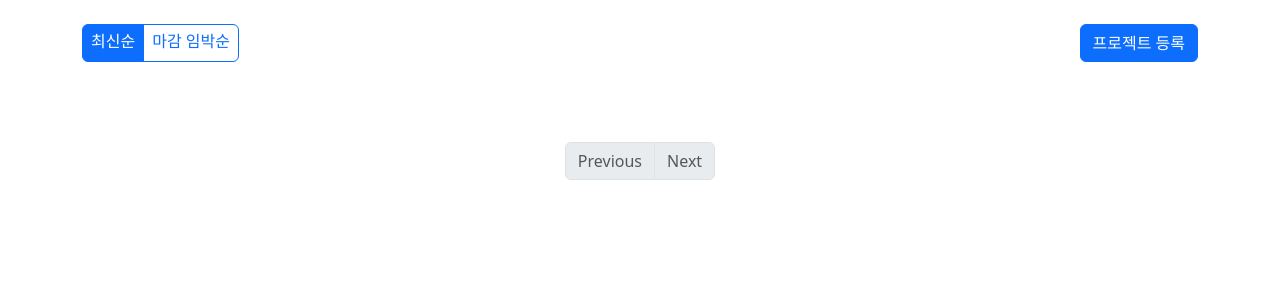
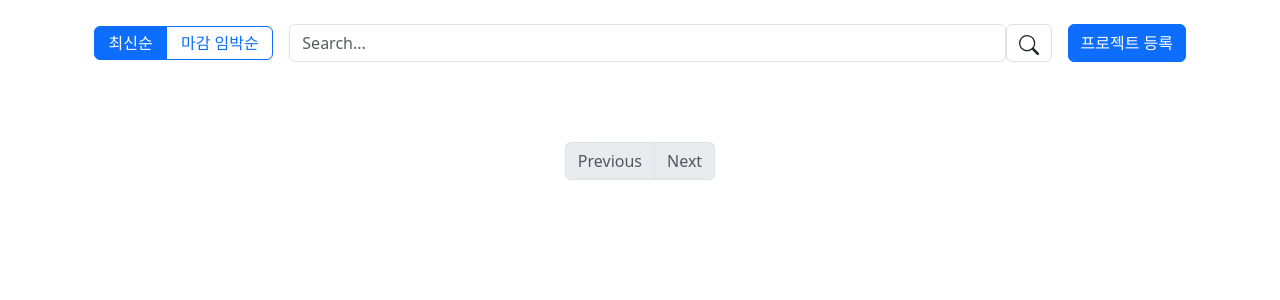
Before and after one commit to YangSiJun528/jungle-mini-project, a Flask app: page / in a window 1280 px wide. Shown: the part 97-397 px from the top of the page. Run offline with Flask 3, Linux system fonts and the light colour scheme; data that the repository does not hold is empty.

Commit message:
feat: 검색 조회 기능만 추가

```diff
--- a/templates/index.html
+++ b/templates/index.html
@@ -2,21 +2,43 @@
 
 {% block content %}
 <div class="container mb-5 p-0">
-    <div id="utility-bar" class="d-flex justify-content-between">
+    <!-- TODO: form -->
+    <div class="container-fluid d-grid gap-3 align-items-center" style="grid-template-columns: 1fr 5fr;">
         <div class="btn-group" role="group" aria-label="Basic radio toggle button group">
             {% set sort_mode = request.args.get("sort_mode") %}
-            <input type="radio" class="btn-check" name="btnradio" id="sort-latest" autocomplete="on" {% if (sort_mode == 'latest') or (sort_mode == None) %}checked{% endif %}>
+            <input type="radio" class="btn-check" name="btnradio" id="sort-latest" autocomplete="on" {% if
+                (sort_mode=='latest' ) or (sort_mode==None) %}checked{% endif %}>
             <label class="btn btn-outline-primary p-0" for="sort-latest">
-                <a class="d-block text-decoration-none text-reset px-2 py-1 text-center align-middle" href="{{ modify_query(sort_mode='latest') }}">최신순</a>
+                <a class="d-block text-decoration-none text-reset px-2 py-1 text-center align-middle"
+                    href="{{ modify_query(sort_mode='latest') }}">최신순</a>
             </label>
 
-            <input type="radio" class="btn-check" name="btnradio" id="sort-deadline" autocomplete="on" {% if sort_mode == 'deadline' %}checked{% endif %}>
+            <input type="radio" class="btn-check" name="btnradio" id="sort-deadline" autocomplete="on" {% if
+                sort_mode=='deadline' %}checked{% endif %}>
             <label class="btn btn-outline-primary p-0" for="sort-deadline">
-                <a class="d-block text-decoration-none text-reset px-2 py-1 text-center align-middle" href="{{ modify_query(sort_mode='deadline') }}">마감 임박순</a>
+                <a class="d-block text-decoration-none text-reset px-2 py-1 text-center align-middle"
+                    href="{{ modify_query(sort_mode='deadline') }}">마감 임박순</a>
             </label>
         </div>
 
-        <a href="#" class="btn btn-primary">프로젝트 등록</a>
+        <div class="d-flex align-items-center">
+            <div class="d-flex align-items-center position-relative w-100 me-3">
+                <input id="search-input" name="keyword" type="search" class="form-control" placeholder="Search..."
+                    aria-label="Search">
+                <button class="btn bg-white border" id="button-addon2" type="button" onclick="search()">
+                    <svg class="bi bi-search" fill="currentColor" height="20" viewBox="0 0 16 16" width="20"
+                        xmlns="http://www.w3.org/2000/svg">
+                        <path
+                            d="M11.742 10.344a6.5 6.5 0 1 0-1.397 1.398h-.001c.03.04.062.078.098.115l3.85 3.85a1 1 0 0 0 1.415-1.414l-3.85-3.85a1.007 1.007 0 0 0-.115-.1zM12 6.5a5.5 5.5 0 1 1-11 0 5.5 5.5 0 0 1 11 0z">
+                        </path>
+                    </svg>
+                </button>
+            </div>
+
+            <div class="flex-shrink-0 dropdown">
+                <a href="/projects/new" class="btn btn-primary">프로젝트 등록</a>
+            </div>
+        </div>
     </div>
 </div>
 
@@ -45,21 +67,35 @@
         </li>
 
         {% for cur_page in range(pagination_info.block_start, pagination_info.block_end + 1) %}
-            {% if cur_page <= pagination_info.last_page_num %}
-                <li class="page-item {% if cur_page == pagination_info.page %}active{% endif %}">
-                    <a class="page-link" href="{{ modify_query(page=cur_page) }}" {% if cur_page == pagination_info.page %}aria-current="page"{% endif %}>{{ cur_page }}</a>
-                </li>
+        {% if cur_page <= pagination_info.last_page_num %} <li
+            class="page-item {% if cur_page == pagination_info.page %}active{% endif %}">
+            <a class="page-link" href="{{ modify_query(page=cur_page) }}" {% if cur_page==pagination_info.page
+                %}aria-current="page" {% endif %}>{{ cur_page }}</a>
+            </li>
             {% endif %}
-        {% endfor %}
+            {% endfor %}
 
-        <li class="page-item {% if pagination_info.block_end >= pagination_info.last_page_num%}disabled{% endif %}">
-            <a class="page-link" href="#">Next</a>
-        </li>
+            <li class="page-item {% if pagination_info.block_end >= pagination_info.last_page_num%}disabled{% endif %}">
+                <a class="page-link" href="#">Next</a>
+            </li>
     </ul>
 </nav>
 </div>
 {% endblock %}
 
 {% block scripts %}
+<script>
+    function search() {
+        const url = new URL(window.location.href);
+        const keyword = $("#search-input").val().trim();
 
+        if (!keyword) {
+            alert("검색어를 입력해주세요.");
+            return;
+        }
+        url.searchParams.set("keyword", keyword);
+
+        window.location.href = url.toString();
+    }
+</script>
 {% endblock %}
```
